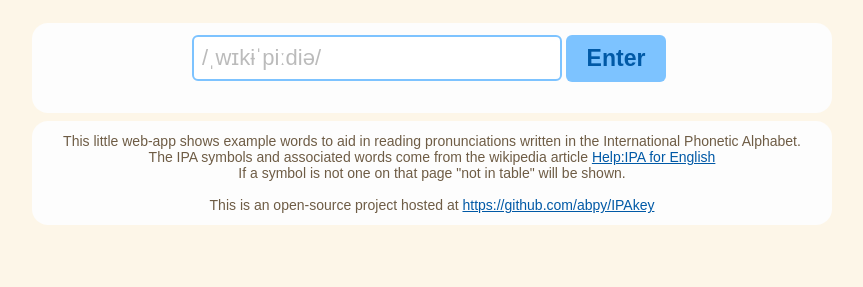
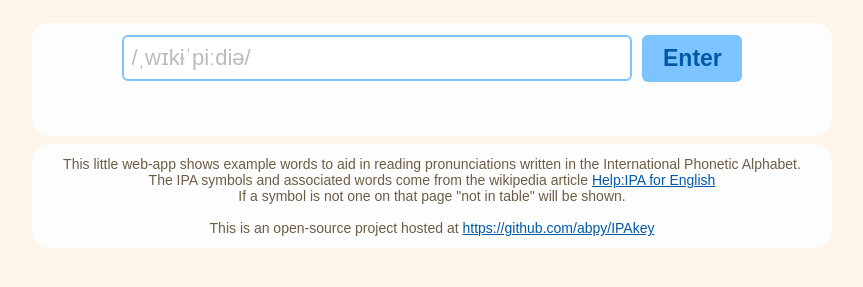
Before and after one commit to abpy/IPAkey, a plain HTML site: page index.html in a window 1280 px wide. Shown: the part 67-354 px from the top of the page, without its empty margins (208-1071 px from the left). Drawn offline with Linux system fonts and the light colour scheme.

Commit message:
flexible width

```diff
--- a/css.css
+++ b/css.css
@@ -3,13 +3,14 @@ body {
     background-color: #fdf6e8; /*#fdf6e8*/
 }
 #all {
-    width: 800px;
+    max-width: 800px;
     margin-left: auto;
     margin-right: auto;
     display: block;
 }
 h2 {
     padding-left: 50px;
+    padding-right: 50px;
     font-size: 32px;
 /*    color: #6e5c45;*/
 }
@@ -30,15 +31,19 @@ h2 {
     border-radius: 16px;
 }
 #inputtext {
-    width: 480px;
-    margin-left: auto;
-    margin-right: auto;
+    margin-left: 10%;
+    margin-right: 10%;
+}
+span {
+    padding-right: 30px;
+    display: block;
+    overflow: hidden;
 }
 input[type="text"] {
     float: left;
     font-size: 22px;
     color: #bbb;
-    width: 350px;
+    width: 100%;
     border-width: 2px;
     border-color: #7dc3ff;
     border-style: solid;
@@ -50,8 +55,7 @@ input[type="text"] {
     font-size: 23px;
     font-weight: bold;
     color: #0059a6;
-    float: left;
-    margin-left: 4px;
+    float: right;
     display: block;
     background-color: #7dc3ff;
     width: 80px;
--- a/index.html
+++ b/index.html
@@ -12,10 +12,11 @@
         <h2>Pronunciation Key for the IPA</h2>
         <div id="main">
             <div id="inputtext">
-                <form><input type="text" name="itext" value="/ˌwɪkɨˈpiːdiə/"></form>
+                <a id="button" onclick="change()">Enter</a>
+                <form><span><input type="text" name="itext" value="/ˌwɪkɨˈpiːdiə/"></span></form>
 <!--                /ˈɛərən/ /ˈfɔərieɪ/-->
-                <a id="button" onclick="change()">Enter</a>
-            </div><br><br>
+            </div>
+            <br>
             <div id="output">
                 <ul id="outUl">
                 </ul>
```
